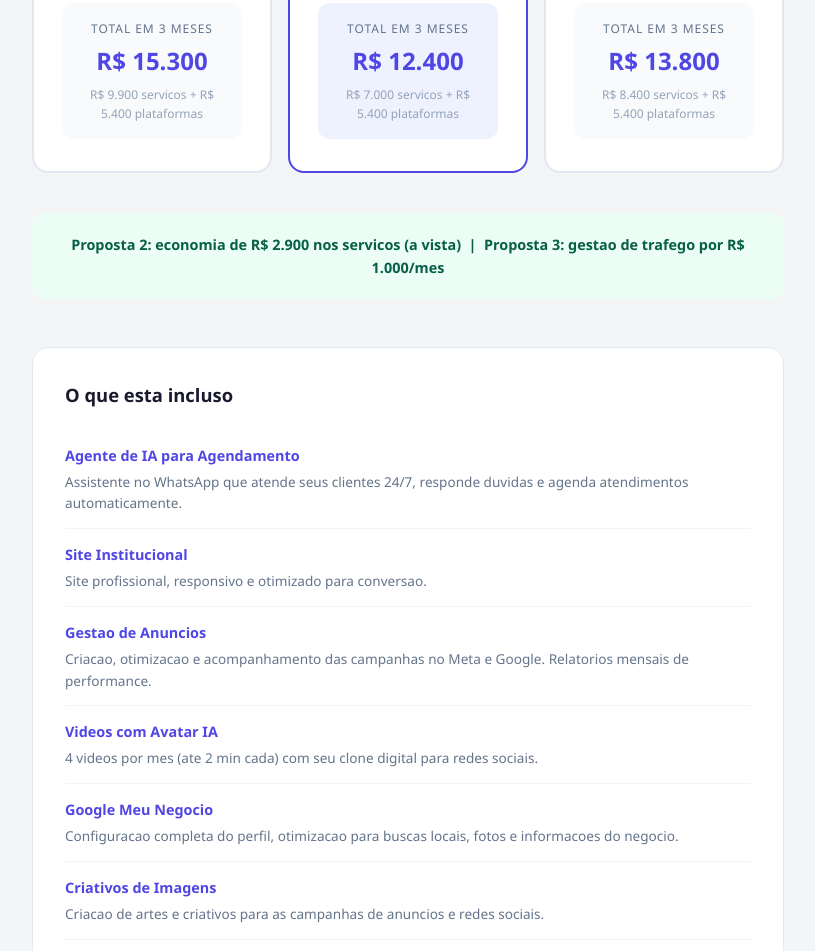
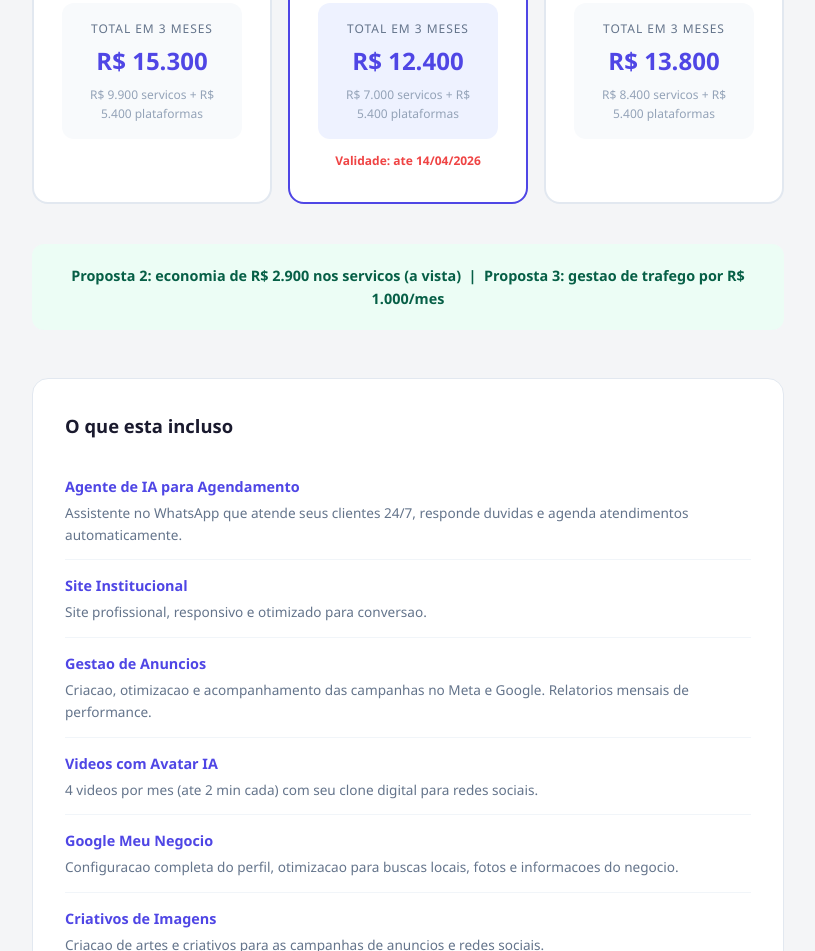
Before and after one commit to victorvianaverbo/agentes-whatsapp-mvp, a plain HTML site: page proposta.html in a window 1280 px wide. Shown: the part 2684-3635 px from the top of the page, without its empty margins (232-1047 px from the left). Drawn offline with Linux system fonts and the light colour scheme.

Commit message:
Add validade 14/04 na proposta 2 (a vista)
Co-Authored-By: Claude Opus 4.6 (1M context) <noreply@anthropic.com>

```diff
--- a/proposta.html
+++ b/proposta.html
@@ -63,6 +63,7 @@
     .proposal { background: #fff; border-radius: 16px; padding: 32px 28px; border: 2px solid #e2e8f0; position: relative; }
     .proposal--highlight { border-color: #4F46E5; }
     .proposal--highlight::before { content: '29% OFF'; position: absolute; top: -12px; right: 20px; background: #10B981; color: #fff; font-size: .65rem; font-weight: 700; letter-spacing: .08em; padding: 4px 12px; border-radius: 6px; }
+    .proposal__deadline { display: block; text-align: center; margin-top: 12px; font-size: .75rem; font-weight: 600; color: #EF4444; }
 
     .proposal h3 { font-size: 1.1rem; font-weight: 700; margin-bottom: 4px; }
     .proposal .subtitle { font-size: .8rem; color: #94a3b8; margin-bottom: 20px; }
@@ -252,6 +253,7 @@
           <div class="total-value">R$ 12.400</div>
           <div class="total-sub">R$ 7.000 servicos + R$ 5.400 plataformas</div>
         </div>
+        <span class="proposal__deadline">Validade: ate 14/04/2026</span>
       </div>
 
       <div class="proposal">
```
